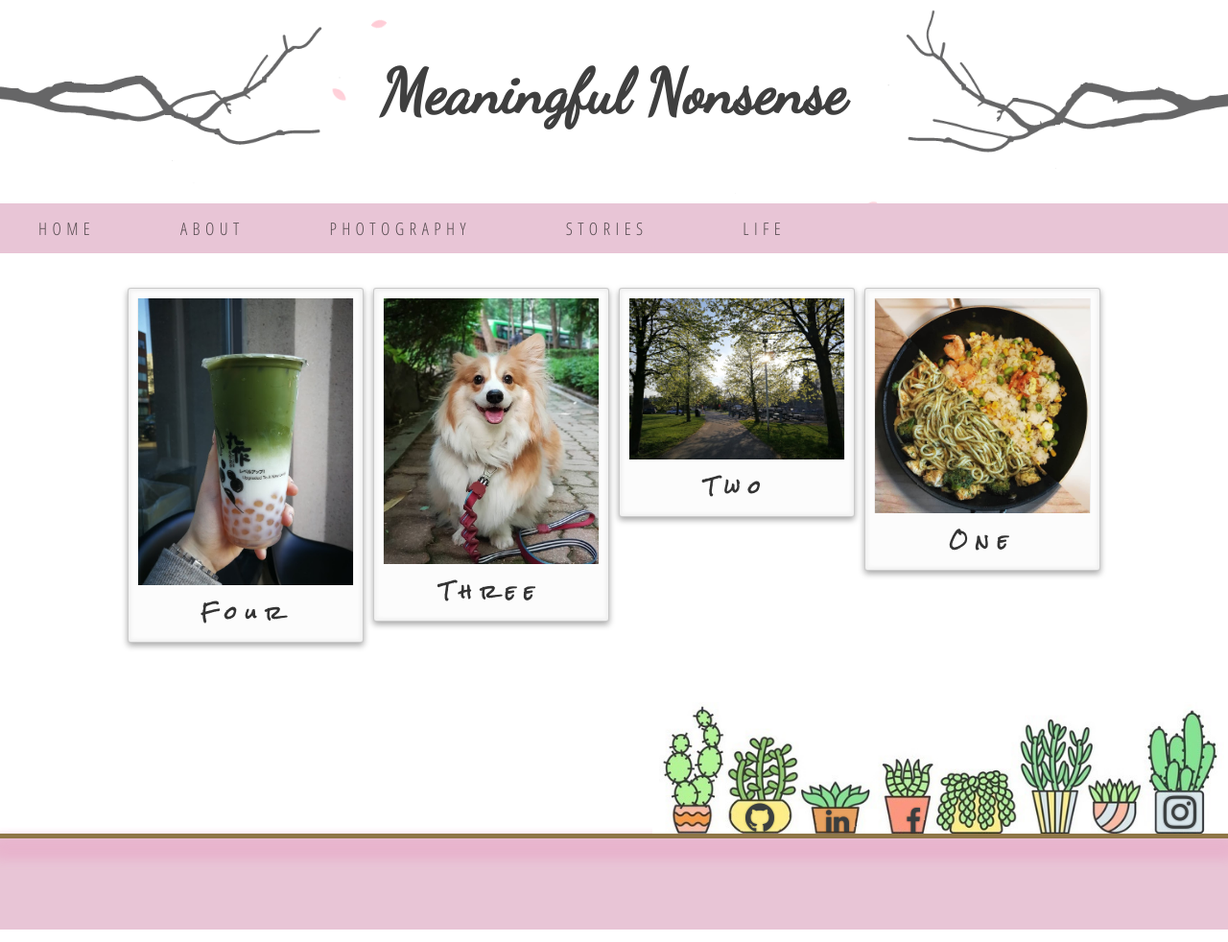
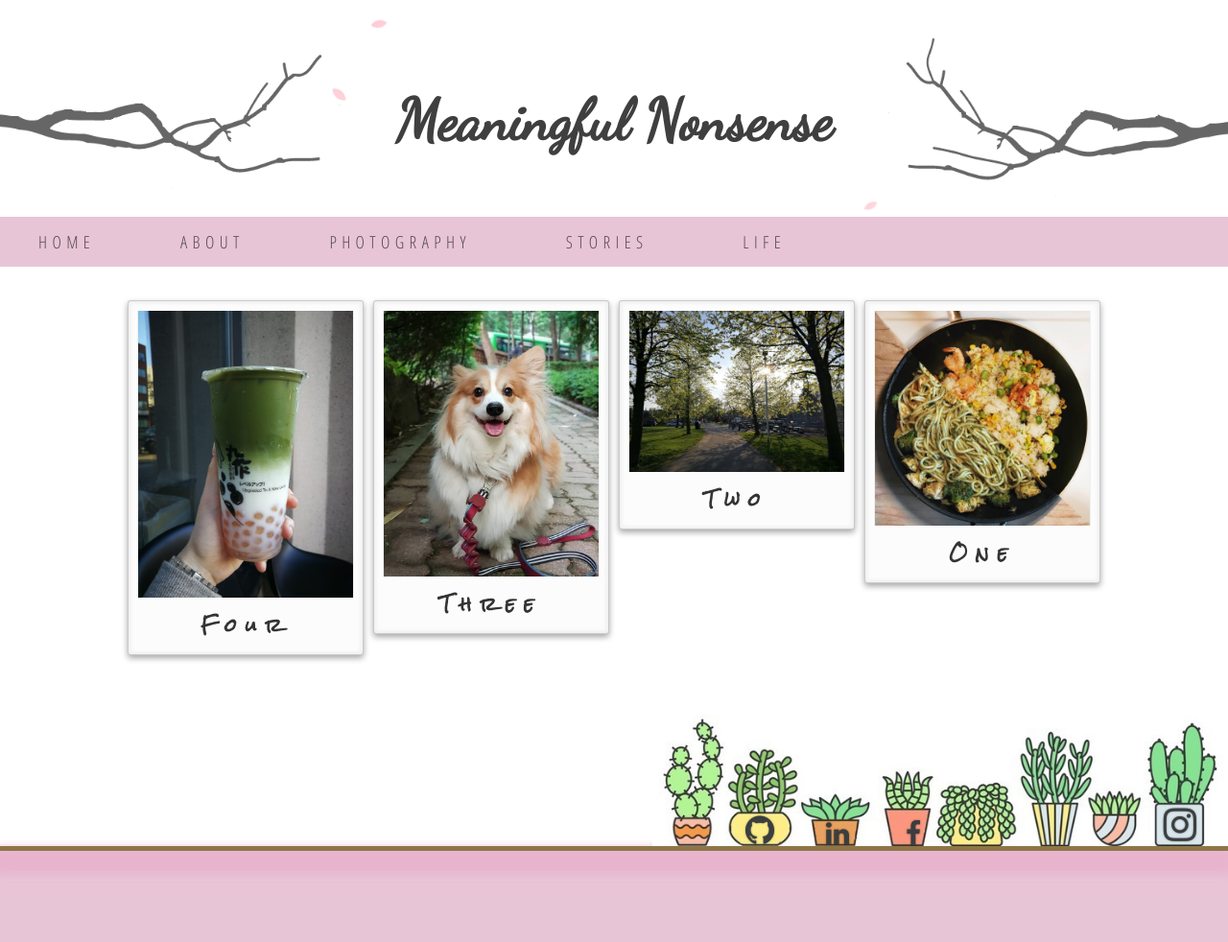
Before and after one commit to JasmineOuO/meaningful-nonsense-jekyll, a Jekyll site: the page built from index.html, in a window 1280 px wide. Shown: the whole page at 96% size. Built offline with Jekyll 4.4.1, drawn with Linux system fonts in a browser that asks for light colours; nearby versions of some CDN libraries.

Commit message:
added responsive footer and polished responsive header

```diff
--- a/_layouts/default.html
+++ b/_layouts/default.html
@@ -55,11 +55,20 @@
     <footer>
         <div>
             <div id="plants">
-                <img src="resources/images/elements/cacti-icon-plain.jpg" alt="plants" />
-                <a href="https://github.com/JasmineOuO/CritterSitter" target="_blank" style="right: 473px; bottom: 99px"><i class="fa fa-github" style="font-size:35px; color: rgb(58,62,63)"></i></a>
-                <a href="https://www.instagram.com/yumluv_214/" target="_blank" style="right: 33px; bottom: 102px"><i class="fa fa-instagram" style="font-size:40px; color: rgb(58,62,63)"></i></a>
-                <a href="https://ca.linkedin.com/in/jasmine-ou" target="_blank" style="right: 395px; bottom: 99px"><i class="fa fa-linkedin" style="font-size:28px; color: rgb(58,62,63)"></i></a>
-                <a href="https://www.facebook.com/jasmine.ou2" target="_blank" style="right: 320px; bottom: 99px"><i class="fa fa-facebook" style="font-size:28px; color: rgb(58,62,63)"></i></a>
+                <div class="big-plants">
+                    <img src="resources/images/elements/cacti-icon.jpg" alt="plants" />
+                    <a href="https://github.com/JasmineOuO/CritterSitter" target="_blank" style="right: 473px; bottom: 99px"><i class="fa fa-github" style="font-size:35px; color: rgb(58,62,63)"></i></a>
+                    <a href="https://www.instagram.com/yumluv_214/" target="_blank" style="right: 33px; bottom: 102px"><i class="fa fa-instagram" style="font-size:40px; color: rgb(58,62,63)"></i></a>
+                    <a href="https://ca.linkedin.com/in/jasmine-ou" target="_blank" style="right: 395px; bottom: 99px"><i class="fa fa-linkedin" style="font-size:28px; color: rgb(58,62,63)"></i></a>
+                    <a href="https://www.facebook.com/jasmine.ou2" target="_blank" style="right: 320px; bottom: 99px"><i class="fa fa-facebook" style="font-size:28px; color: rgb(58,62,63)"></i></a>
+                </div>
+                <div class="small-plants">
+                    <img src="resources/images/elements/cacti-icon-small.jpg" alt="plants" />
+                    <a href="https://github.com/JasmineOuO/CritterSitter" target="_blank" style="right: 260px; bottom: 99px"><i class="fa fa-github" style="font-size:35px; color: rgb(58,62,63)"></i></a>
+                    <a href="https://www.instagram.com/yumluv_214/" target="_blank" style="right: 36px; bottom: 102px"><i class="fa fa-instagram" style="font-size:40px; color: rgb(58,62,63)"></i></a>
+                    <a href="https://ca.linkedin.com/in/jasmine-ou" target="_blank" style="right: 180px; bottom: 99px"><i class="fa fa-linkedin" style="font-size:28px; color: rgb(58,62,63)"></i></a>
+                    <a href="https://www.facebook.com/jasmine.ou2" target="_blank" style="right: 110px; bottom: 99px"><i class="fa fa-facebook" style="font-size:28px; color: rgb(58,62,63)"></i></a>
+                </div>
             </div>
         </div>
     </footer>
--- a/resources/css/main.css
+++ b/resources/css/main.css
@@ -10,20 +10,23 @@
 }
 
 header h1 {
-    position: absolute;
     font-family: 'Dancing Script', cursive;
-    top: 20%;
-    left: 31%;
     font-weight: 700;
+    font-size: 60px;
     opacity: 0.75;
-    font-size: 5vw;
+    display: flex;
+    justify-content: center;
+    align-items: center;
+    margin-top: 7vw;
+    text-align:center;
 }
 
 header img {
-    transform: translate(0%, -10%);
+    position:absolute;
     width: 100%;
     height: auto;
     opacity: 0.8;
+    margin-top:-7vw;
 }
 
 footer {
@@ -60,21 +63,24 @@
     text-shadow: 0 0 10px rgba(0,0,0,0.5);
 }
 
+.small-plants{
+    display:none;
+}
+
 nav {
     text-align: left;
     font-family: 'Open Sans Condensed', sans-serif;
     font-size: 18px;
     text-transform: uppercase;
-    position: relative;
     z-index: 2;
     letter-spacing: 0.3em;
-    margin-top: -6vw;
+    margin-top: 5vw;
     margin-bottom: 2vw;
     width: 100%;
     background-color: #e8c5d6;
 	position: -webkit-sticky;
 	position: sticky;
-	top: 0;
+	top: -2px;
 	max-height:1000px; /*quick fix for mobile navbar bug*/
 }
 
@@ -356,6 +362,12 @@
 }
 
 /* Scale for Different Screen Sizes */
+@media (max-width: 1200px) {
+    header h1 {
+        font-size: 5vw;
+    }
+}
+
 @media (max-width: 1000px) {
     .polaroid {
         -ms-flex: 50%;
@@ -367,11 +379,37 @@
     }
 }
 
-@media (max-width: 700px) {
+@media (max-width: 600px) {
     .polaroid {
         -ms-flex: 100%;
         flex: 100%;
         max-width: 100%;
+    }
+    .small-plants {
+        display: block;
+    }
+    .small-plants img {
+        width: 323px;
+    }
+    .big-plants {
+        display: none;
+    }
+}
+
+@media (max-width: 700px) {
+    header h1 {
+        word-spacing: 1000px;
+        font-size: 50px;
+    }
+    header img {
+       margin-top:0vw;
+    }
+}
+
+@media (max-width: 500px) {
+    header h1 {
+        word-spacing: 1000px;
+        font-size: 9.5vw;
     }
 }
 
```
Also changed, not shown: resources/images/elements/cacti-icon-plain.jpg (deleted), resources/images/elements/cacti-icon-small.jpg (added), resources/images/elements/kisspng-cherry-blossom-euclidean-vector-sakura-decoration-vector-5a6bee26bbf537.9994565315170227587699.jpg (deleted).
